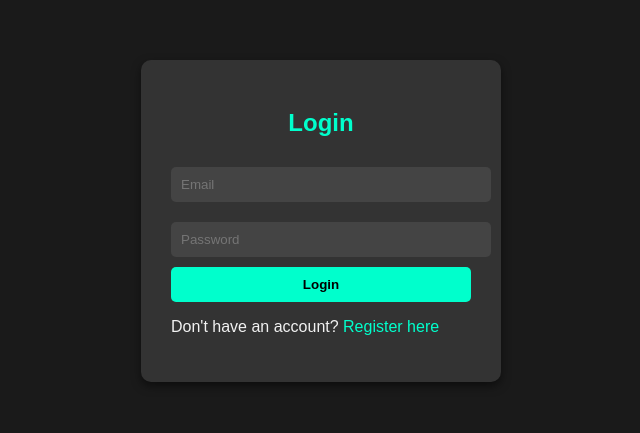
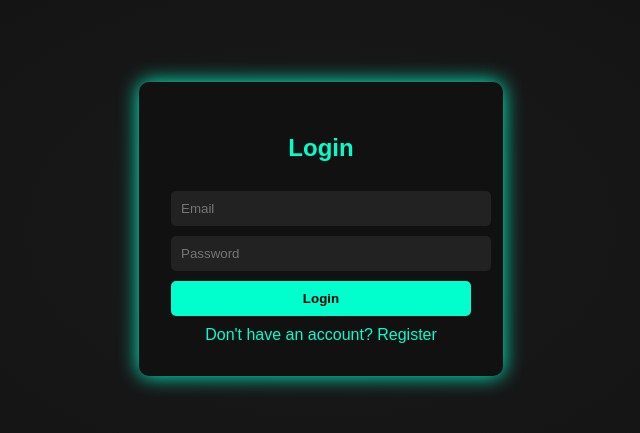
Before and after one commit to shekibahmad7/Zyrex, a plain HTML site: page login.html in a window 1280 px wide. Shown: the part 179-612 px from the top of the page, without its empty margins (319-959 px from the left). Drawn offline with Linux system fonts and the light colour scheme.

Commit message:
Update login.html

```diff
--- a/login.html
+++ b/login.html
@@ -2,118 +2,81 @@
 <html lang="en">
 <head>
   <meta charset="UTF-8" />
-  <meta name="viewport" content="width=device-width, initial-scale=1.0" />
-  <title>Login</title>
-  <link rel="icon" href="NeoxRounded.png" type="image/png">
+  <title>Login | Neox</title>
   <style>
     body {
+      background: radial-gradient(#1a1a1a, #0f0f0f);
+      color: #f1f1f1;
       font-family: Arial, sans-serif;
-      background: #1a1a1a;
-      color: #f1f1f1;
       display: flex;
       justify-content: center;
       align-items: center;
       height: 100vh;
-      margin: 0;
     }
-
-    .container {
-      background: #333;
-      padding: 30px;
+    .box {
+      background: #111;
+      padding: 2rem;
       border-radius: 10px;
-      box-shadow: 0 4px 10px rgba(0, 0, 0, 0.5);
+      box-shadow: 0 0 20px #00ffcc;
       width: 300px;
     }
-
     h2 {
+      text-align: center;
       color: #00ffcc;
-      text-align: center;
-      margin-bottom: 20px;
     }
-
-    input {
+    input, button {
       width: 100%;
       padding: 10px;
-      margin: 10px 0;
+      margin-top: 10px;
       border-radius: 5px;
       border: none;
-      background-color: #444;
-      color: #fff;
+      background: #222;
+      color: white;
     }
-
     button {
-      width: 100%;
-      padding: 10px;
-      background-color: #00ffcc;
-      border: none;
-      border-radius: 5px;
+      background: #00ffcc;
       color: #000;
       font-weight: bold;
-      cursor: pointer;
     }
-
-    button:hover {
-      background-color: #00ddaa;
-    }
-
     a {
       color: #00ffcc;
+      display: block;
+      margin-top: 10px;
+      text-align: center;
       text-decoration: none;
-    }
-
-    a:hover {
-      text-decoration: underline;
     }
   </style>
 </head>
 <body>
-
-  <div class="container">
+  <div class="box">
     <h2>Login</h2>
-    <form id="loginForm">
-      <input type="email" id="loginEmail" placeholder="Email" required />
-      <input type="password" id="loginPassword" placeholder="Password" required />
-      <button type="submit">Login</button>
-    </form>
-
-    <p>Don't have an account? <a href="register.html">Register here</a></p>
+    <input type="email" id="email" placeholder="Email" required />
+    <input type="password" id="password" placeholder="Password" required />
+    <button onclick="login()">Login</button>
+    <a href="register.html">Don't have an account? Register</a>
   </div>
 
-  <script src="https://www.gstatic.com/firebasejs/9.0.0/firebase-app.js"></script>
-  <script src="https://www.gstatic.com/firebasejs/9.0.0/firebase-auth.js"></script>
+  <script type="module">
+    import { initializeApp } from "https://www.gstatic.com/firebasejs/9.22.2/firebase-app.js";
+    import { getAuth, signInWithEmailAndPassword } from "https://www.gstatic.com/firebasejs/9.22.2/firebase-auth.js";
 
-  <script>
-    // Your Firebase configuration
     const firebaseConfig = {
       apiKey: "AIzaSyC0w2CYNgPKciXQZ10h-vwnvW-8WmWiPdg",
       authDomain: "loginpage-55633.firebaseapp.com",
       projectId: "loginpage-55633",
-      storageBucket: "loginpage-55633.appspot.com",
-      messagingSenderId: "112787874903",
       appId: "1:112787874903:web:54070d414ef38b7e40af12"
     };
 
-    // Initialize Firebase
-    const app = firebase.initializeApp(firebaseConfig);
-    const auth = firebase.auth();
+    const app = initializeApp(firebaseConfig);
+    const auth = getAuth(app);
 
-    // Form submission
-    document.getElementById('loginForm').addEventListener('submit', (e) => {
-      e.preventDefault();
-
-      const email = document.getElementById('loginEmail').value;
-      const password = document.getElementById('loginPassword').value;
-
-      auth.signInWithEmailAndPassword(email, password)
-        .then(() => {
-          alert('Login Successful!');
-          window.location.href = '/'; // Redirect to homepage after successful login
-        })
-        .catch((error) => {
-          alert('Error: ' + error.message);
-        });
-    });
+    window.login = function () {
+      const email = document.getElementById("email").value;
+      const password = document.getElementById("password").value;
+      signInWithEmailAndPassword(auth, email, password)
+        .then(() => window.location.href = "/")
+        .catch(e => alert("Login failed: " + e.message));
+    };
   </script>
-
 </body>
 </html>
```
